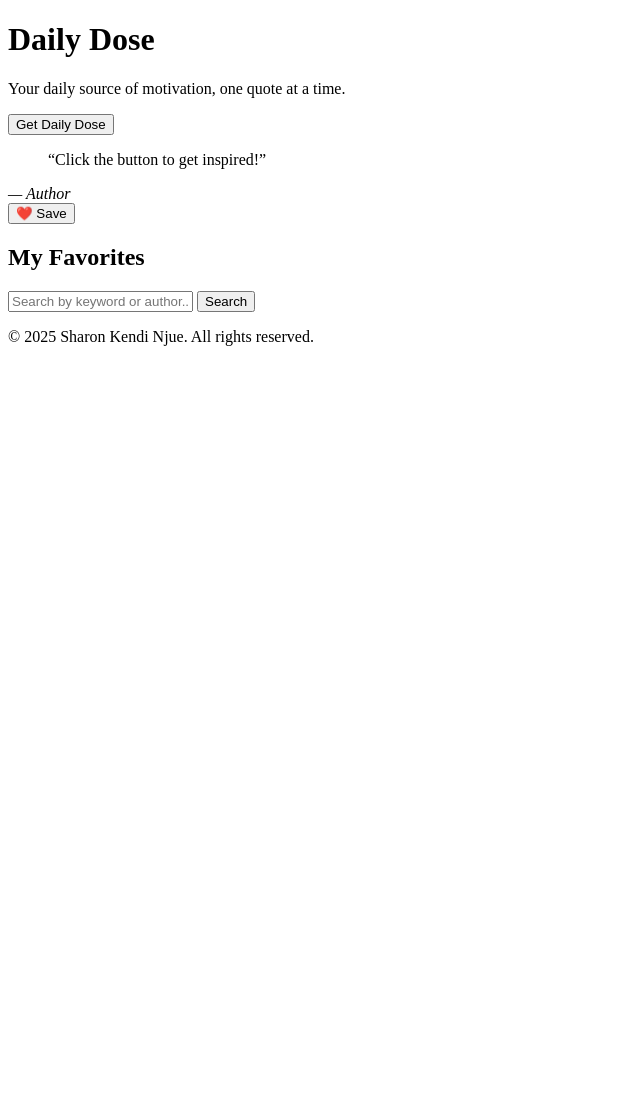
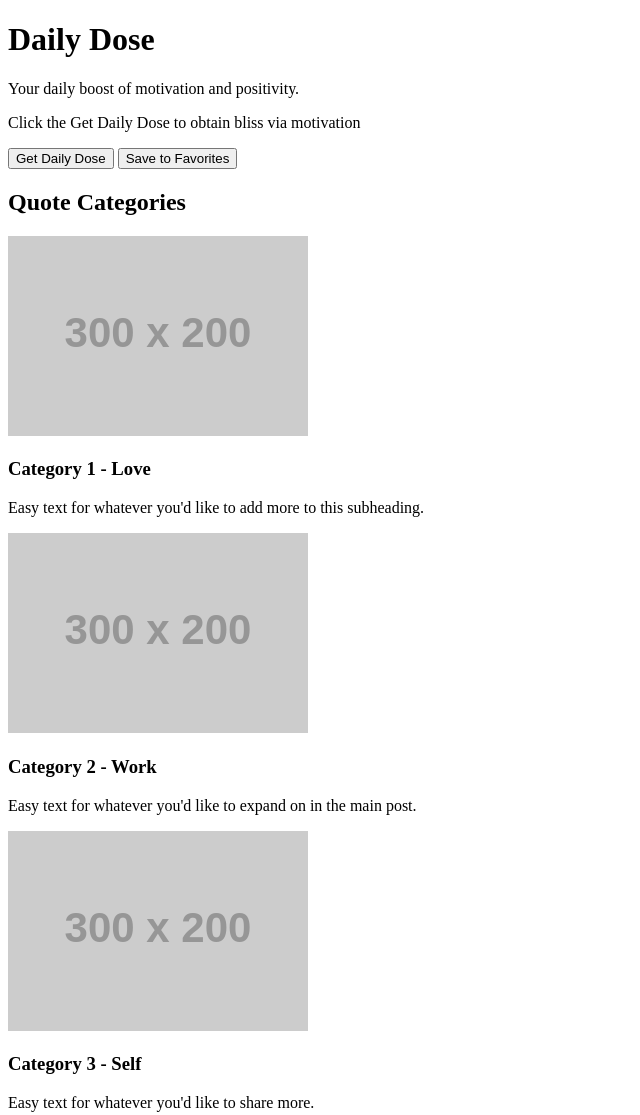
Before and after one commit to RoseofKendy/daily-dose, a plain HTML site: page index.html in a window 1280 px wide. Shown: the top 1115 px of the page, without its empty margins (0-640 px from the left). Before the commit the page ends 800 px from the top, so only its background shows below. Drawn offline with Linux system fonts and the light colour scheme; placeholder pictures from the web are drawn by us.

Commit message:
Updates the page

```diff
--- a/index.html
+++ b/index.html
@@ -2,50 +2,84 @@
 <html lang="en">
 <head>
   <meta charset="UTF-8" />
-  <meta name="viewport" content="width=device-width, initial-scale=1.0" />
+  <meta name="viewport" content="width=device-width, initial-scale=1.0"/>
   <title>Daily Dose</title>
-  <link rel="stylesheet" href="styles.css" />
-  <link rel="icon" href="assets/favicon.png" type="image/png" />
+  <link rel="stylesheet" href="style.css" />
 </head>
 <body>
-  <!-- Landing Section -->
-  <header class="landing">
+
+  <!-- Header -->
+  <header class="header">
     <h1>Daily Dose</h1>
-    <p>Your daily source of motivation, one quote at a time.</p>
-    <button id="get-dose-btn">Get Daily Dose</button>
+    <p>Your daily boost of motivation and positivity.</p>
   </header>
 
-  <!-- Quote Display Section -->
-  <main id="quote-section" class="hidden">
-    <blockquote id="quote-text">“Click the button to get inspired!”</blockquote>
-    <cite id="quote-author">— Author</cite>
-
-    <div class="quote-actions">
-      <button id="save-favorite-btn" title="Save to Favorites">❤️ Save</button>
+  <!-- Hero Section -->
+  <section class="hero">
+    <div class="hero-text">
+      <p class="alert">Click the Get Daily Dose to obtain bliss via motivation</p>
+      <div class="hero-buttons">
+        <button class="btn white">Get Daily Dose</button>
+        <button class="btn dark">Save to Favorites</button>
+      </div>
     </div>
-  </main>
-
-  <!-- Favorites Section -->
-  <section id="favorites-section">
-    <h2>My Favorites</h2>
-    <ul id="favorites-list">
-      <!-- Favorite quotes will appear here -->
-    </ul>
   </section>
 
-  <!-- Optional: Search Feature (Bonus/Stretch) -->
-  <section id="search-section" class="hidden">
-    <form id="search-form">
-      <input type="text" id="search-input" placeholder="Search by keyword or author..." />
-      <button type="submit">Search</button>
-    </form>
+  <!-- Quote Categories -->
+  <section class="section">
+    <h2>Quote Categories</h2>
+    <div class="grid">
+      <div class="card">
+        <img src="https://via.placeholder.com/300x200" alt="Love">
+        <h3>Category 1 - Love</h3>
+        <p>Easy text for whatever you'd like to add more to this subheading.</p>
+      </div>
+      <div class="card">
+        <img src="https://via.placeholder.com/300x200" alt="Work">
+        <h3>Category 2 - Work</h3>
+        <p>Easy text for whatever you'd like to expand on in the main post.</p>
+      </div>
+      <div class="card">
+        <img src="https://via.placeholder.com/300x200" alt="Self">
+        <h3>Category 3 - Self</h3>
+        <p>Easy text for whatever you'd like to share more.</p>
+      </div>
+    </div>
+  </section>
+
+  <!-- Detailed Quote Section -->
+  <section class="section">
+    <h2>Category that was chosen will show up here in detail</h2>
+    <div class="detail">
+      <img src="https://via.placeholder.com/600x200" alt="Quote Detail">
+      <div class="hero-buttons">
+        <button class="btn black">Generate Quote</button>
+        <button class="btn light">Save to Favorites</button>
+      </div>
+    </div>
+  </section>
+
+  <!-- Favorites -->
+  <section class="section">
+    <h2>Favorites</h2>
+    <div class="grid">
+      <div class="card">
+        <img src="https://via.placeholder.com/300x200" alt="Favorite 1">
+        <h3>Subheading</h3>
+        <p>Easy text for whatever you'd like to add more to this subheading.</p>
+      </div>
+      <div class="card">
+        <img src="https://via.placeholder.com/300x200" alt="Favorite 2">
+        <h3>Subheading</h3>
+        <p>Easy text for whatever you'd like to expand on in the main post.</p>
+      </div>
+    </div>
   </section>
 
   <!-- Footer -->
-  <footer>
-    <p>&copy; 2025 Sharon Kendi Njue. All rights reserved.</p>
+  <footer class="footer">
+    Info about Daily Dose’s sources and copyright information
   </footer>
 
-  <script src="script.js"></script>
 </body>
 </html>
```
